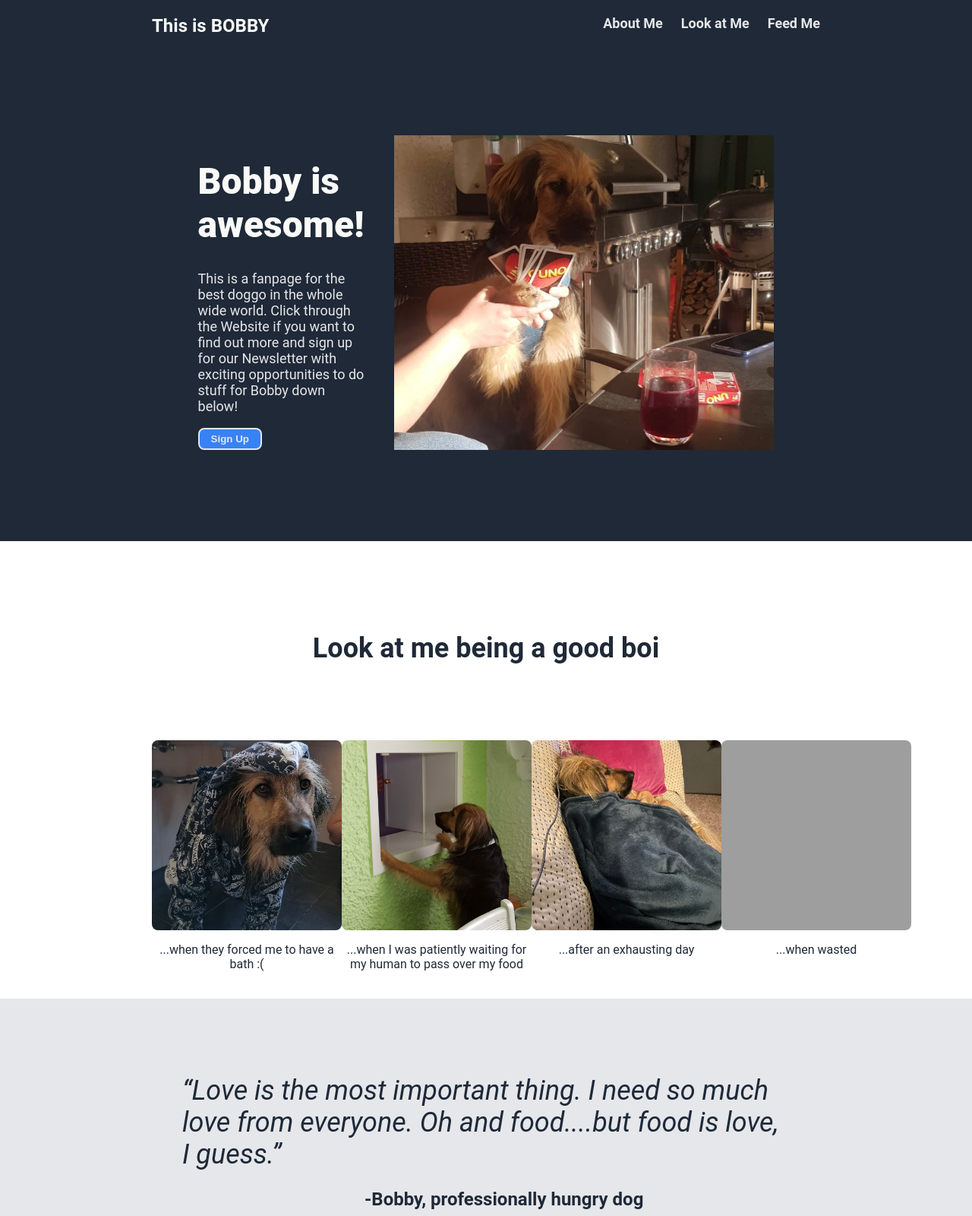
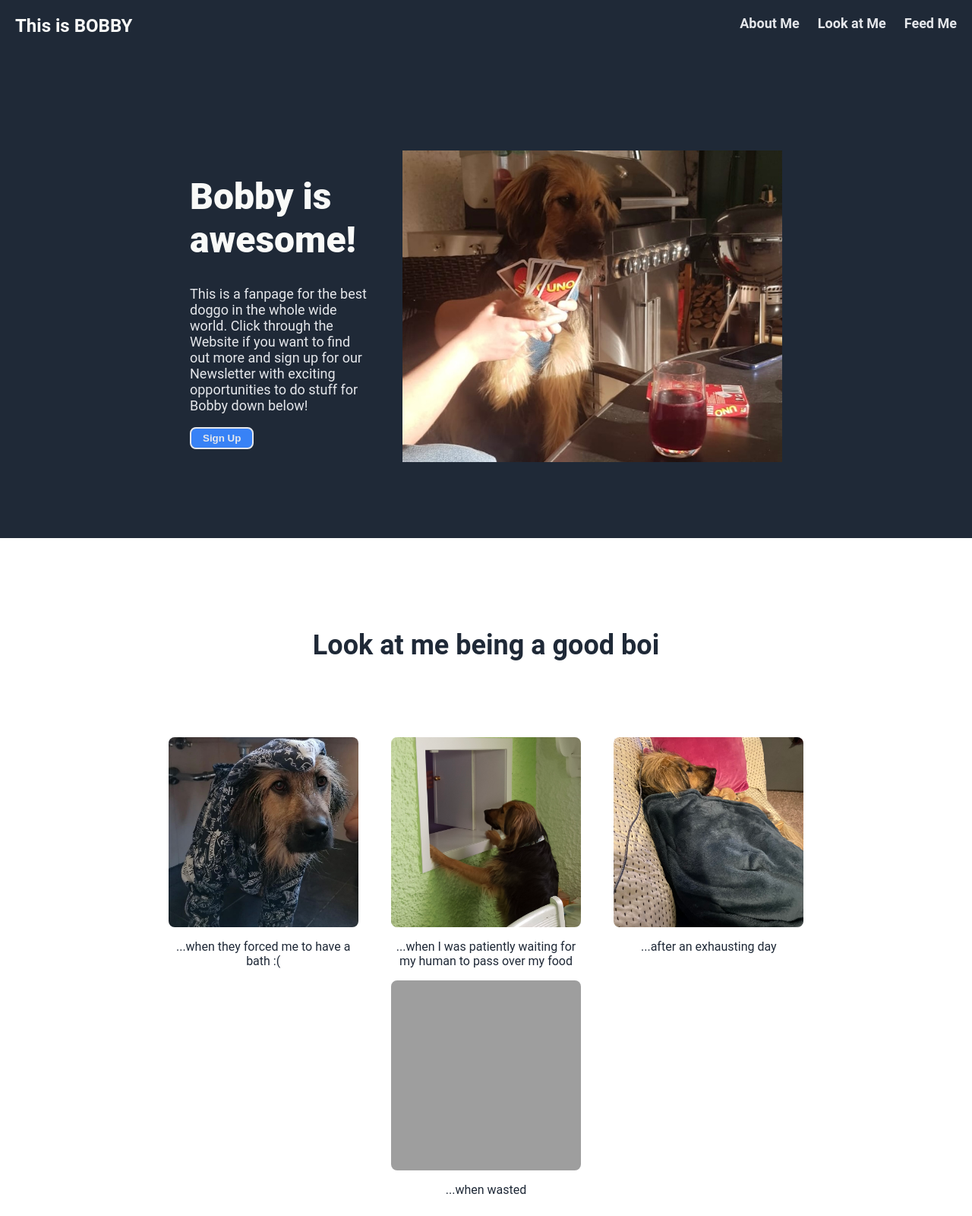
Before and after one commit to lurilou/odi-landing-page, a plain HTML site: page index.html in a window 1280 px wide. Shown: the top 1600 px of the page at 76% size. Drawn offline with Linux system fonts and the light colour scheme; grey boxes are pictures that could not be loaded.

Commit message:
Cleanup styling and layout
Separated the Navigation Bar from the header. Changed some flex layout to add wrap in sectiontwo and correctly center the call to action button. Changed alignment for quote section.

```diff
--- a/index.html
+++ b/index.html
@@ -7,7 +7,7 @@
 </head>
 <body>
 
-    <header>
+    <nav>
         <div class="navbar">
             <div class="home">
                 <a href="./index.html">This is BOBBY</a>
@@ -20,7 +20,8 @@
                 </ul>
             </div>
         </div>
-
+    </nav>
+    <header>
         <div class="hero">
             <div class="heroText">
                 <h1>Bobby is awesome!</h1>
@@ -59,7 +60,7 @@
 
     </section>
 
-    <section>
+    <section class="cta">
         <div class="call">
             <div>
                 <h3>Call to Action! It's time!</h3>
--- a/style.css
+++ b/style.css
@@ -1,16 +1,12 @@
 body {
     margin: 0;
-    overflow: hidden;
+    overflow: scroll;
     font-family: "Roboto", sans-serif;
     font-size: 16px;
     display: flex;
     flex-direction: column;
     color:#1f2937
 
-}
-
-html {
-    overflow: scroll;
 }
 
 
@@ -26,18 +22,16 @@ html {
     gap: 40px;
 }
 
+
 .home a {
     color: #f9faf8;
     font-size: 24px;
-    flex: 1;
-
-}
+    }
 
 
 
 .heroText {
     width: 500px;
-    flex: 1 1 auto;
     color: #e5e7eb;
     font-size: 18px;
 }
@@ -46,7 +40,10 @@ html {
 .links a {
     color: #e5e7eb;
     font-size: 18px;
+
 }
+
+
 
 .box {
     width: 250px;
@@ -82,7 +79,7 @@ html {
 .pics {
     display:flex;
     justify-content: space-around;
-    flex: 0;
+    flex-wrap: wrap;
 }
 
 .secTwo {
@@ -90,17 +87,20 @@ html {
     display: flex;
     flex-direction: column;
     justify-content: center;
-    align-items: center;
     padding: 100px 200px;
 }
 
 .author {
     font-size: 24px;
     font-weight: bold;
-    width: 600px;
+    max-width: 70%;
     align-self: end;
 }
 
+.cta {
+    display: flex;
+    justify-content: center;
+}
 .call {
     width: 800px;
     height: 150px;
@@ -116,6 +116,12 @@ html {
  .call p {
     color: #e5e7eb;
  }
+
+ nav {
+    background: #1f2937;
+    padding: 20px;
+ }
+
 a {
     text-decoration: none;
     font-weight: bold;
@@ -139,6 +145,8 @@ button {
     color: #e5e7eb;
     font-weight: 700;
     border-style: solid;
+    flex: 0;
+
 
 }
 
@@ -162,15 +170,12 @@ h1 {
 
  header {
     background: #1f2937;
-    display: flex;
-    flex-direction: column;
-    padding: 20px 200px;
  }
 
  header img {
+
     width: 500px;
     height: auto;
-    flex: 1 1 auto;
 }
 
 q  {
@@ -178,7 +183,7 @@ q  {
     font-size: 36px;
     font-style: italic;
     font-weight: light;
-    width: 800px;
+    max-width: 70%;
 }
 
 h3 {
```
